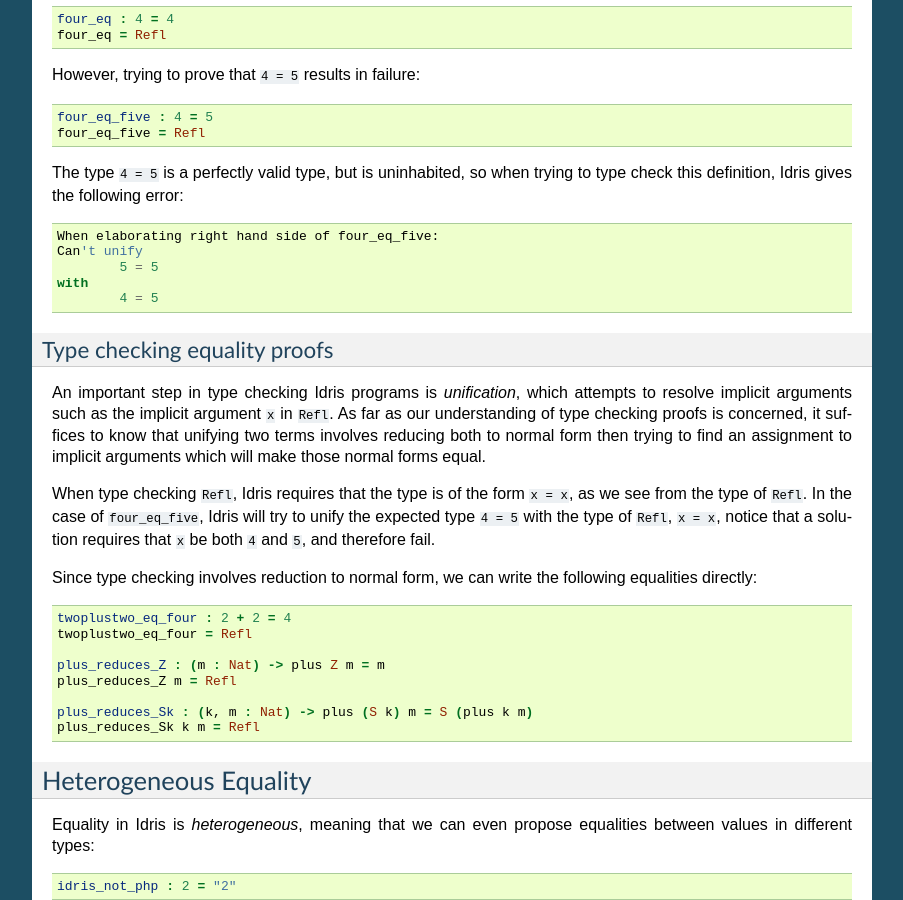
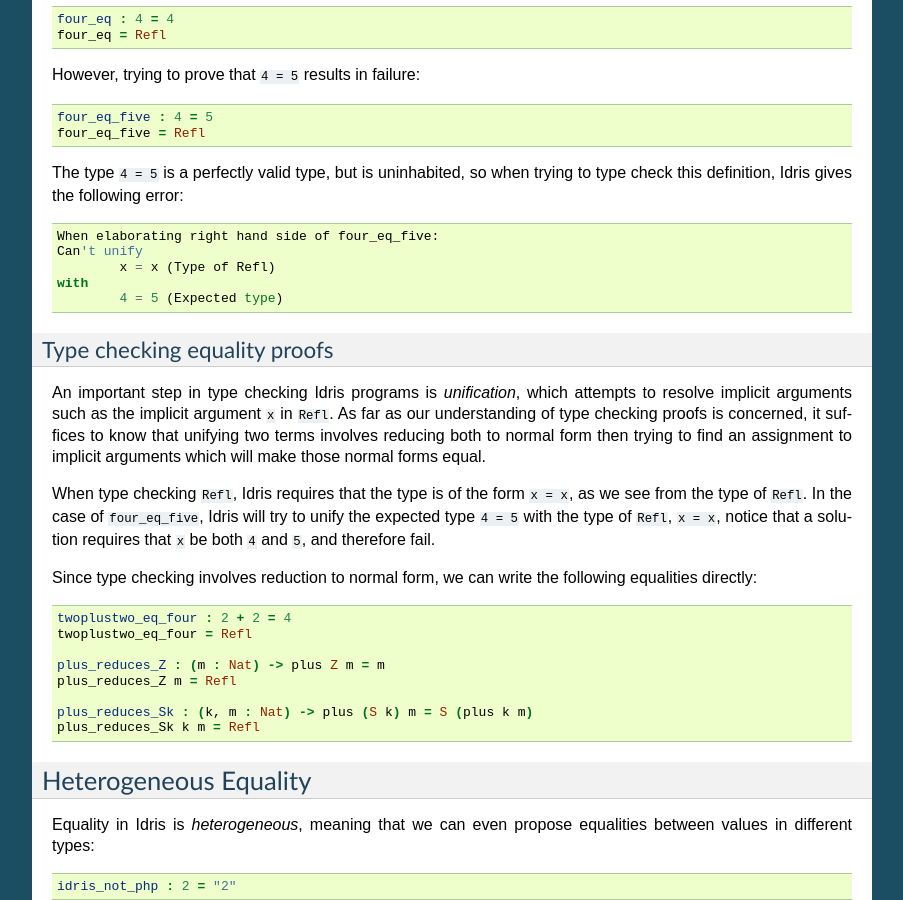
Before and after one commit to idris-lang/Idris-dev, a Sphinx documentation site: the page built from docs/proofs/pluscomm.rst, in a window 1280 px wide and 900 px high, scrolled down 958 px. Shown: the whole window, without its empty margins (198-1101 px from the left). Built offline with Sphinx 7.4.7, drawn with Linux system fonts in a browser that asks for light colours; formulas are drawn with MathJax 3.

Commit message:
Correct error message in proof docs

```diff
--- a/docs/proofs/pluscomm.rst
+++ b/docs/proofs/pluscomm.rst
@@ -88,9 +88,9 @@
 
     When elaborating right hand side of four_eq_five:
     Can't unify
-            5 = 5
+            x = x (Type of Refl)
     with
-            4 = 5
+            4 = 5 (Expected type)
 
 Type checking equality proofs
 ~~~~~~~~~~~~~~~~~~~~~~~~~~~~~
```
